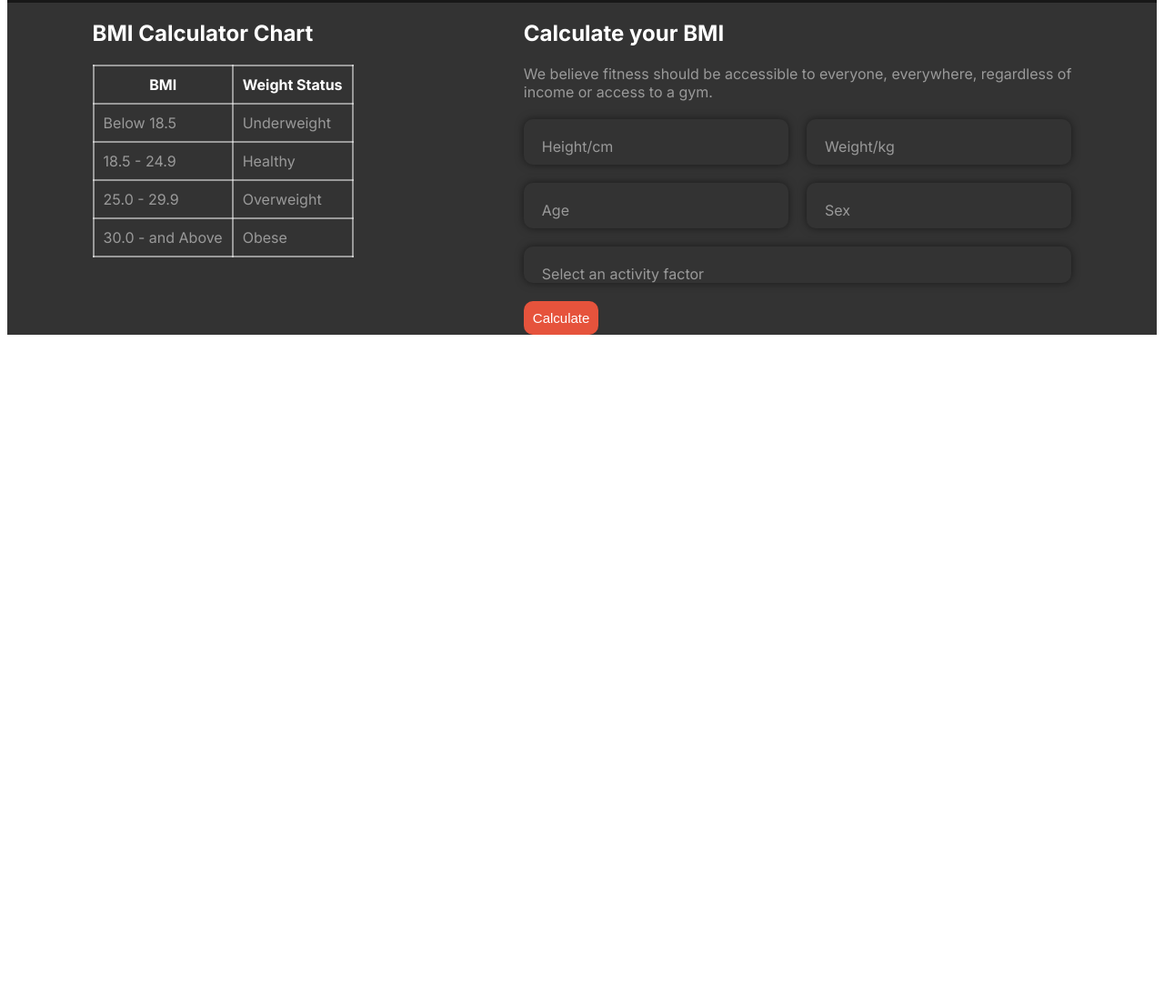
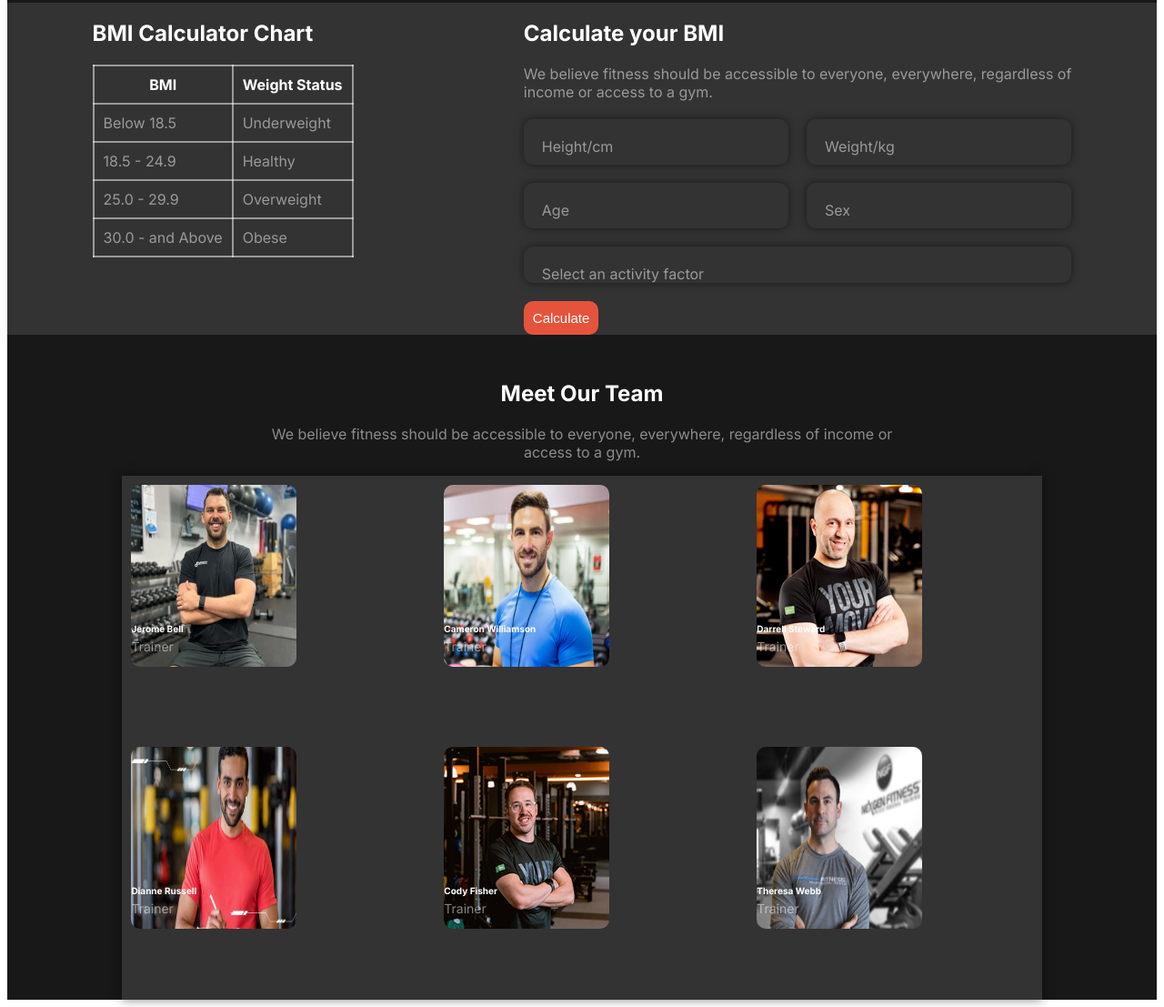
Before and after one commit to sharmin112195/assignment-two, a plain HTML site: page index.html in a window 1280 px wide. Shown: the part 2065-3172 px from the top of the page at 91% size. Before the commit the page ends 2441 px from the top, so only its background shows below. Drawn offline with Linux system fonts and the light colour scheme.

Commit message:
team member start

```diff
--- a/index.html
+++ b/index.html
@@ -218,6 +218,47 @@
                      </div>
                 </div>
             </div>
+
+           <!-- Team Section Start  -->
+            <div>
+                <div class="team-heading">
+                    <h1 class="team-heading-1">Meet Our Team</h1>
+                    <p class="team-description">We believe fitness should be accessible to everyone, everywhere, regardless of income or<br> access to a gym.</p>
+                </div>
+                <div class="all-trainer">
+                    <div class="team-member">
+                        <img class="trainer-img" src="images/trainer1.png" alt="">
+                        <h4 class="name">Jerome Bell</h4>
+                        <p class="trainer">Trainer</p>
+                    </div>
+                    <div class="team-member">
+                        <img class="trainer-img" src="images/trainer2.png" alt="">
+                        <h4 class="name">Cameron Williamson</h4>
+                        <p class="trainer">Trainer</p>
+                    </div>
+                    <div class="team-member">
+                        <img class="trainer-img" src="images/trainer3.png" alt="">
+                        <h4 class="name">Darrell Steward</h4>
+                        <p class="trainer">Trainer</p>
+                    </div>
+                    <div class="team-member">
+                        <img class="trainer-img" src="images/trainer4.png" alt="">
+                        <h4 class="name">Dianne Russell</h4>
+                        <p class="trainer">Trainer</p>
+                    </div>
+                    <div class="team-member">
+                        <img class="trainer-img" src="images/trainer5.png" alt="">
+                        <h4 class="name">Cody Fisher</h4>
+                        <p class="trainer">Trainer</p>
+                    </div>
+                    <div class="team-member">
+                        <img class="trainer-img" src="images/trainer6.png" alt="">
+                        <h4 class="name">Theresa Webb</h4>
+                        <p class="trainer">Trainer</p>
+                    </div>
+                </div>
+
+            </div>
          </section>
 
 
--- a/styles/style.css
+++ b/styles/style.css
@@ -530,3 +530,62 @@ margin-top: 20px;
   border: none;
   font-size: 15px;
 }
+
+/* Team Section Start */
+
+.team-heading{
+  text-align: center;
+  margin-top: 50px;
+}
+
+.team-heading-1{
+  color: #FFFFFF;
+}
+
+.team-description{
+  color: rgba(255, 255, 255, 0.5);
+}
+
+.all-trainer{
+   display: flex;
+   flex-wrap: wrap;
+  justify-content: space-between;
+  /* display: grid;
+  grid-template-columns: repeat(3, 1fr); */
+  background-color: #333333;
+  box-shadow: 0 0 10px rgba(0, 0, 0, 0.5);
+  margin-left: 10%;
+  margin-right: 10%;
+}
+.team-member{
+  /* text-align: center; */
+  width: 30%;
+  margin-bottom: 20px;
+  border-radius: 10px;
+  padding: 10px;
+  /* background-color: #333333;
+  box-shadow: 0 0 10px rgba(0, 0, 0, 0.5);
+   */
+}
+ .trainer-img{
+   width: 60%;
+  height: 200px;
+  border-radius: 10px;
+ /* margin-left: 45%; */
+
+}
+.name{
+  color: #FFFFFF;
+   position: relative;
+  top: -25%;
+  font-size: 10px;
+  margin: 10px 0 5px;
+
+}
+.trainer{
+  color: rgba(255, 255, 255, 0.5);
+  position: relative;
+  top: -25%;
+  font-size: 14px;
+  margin: 0;
+}
```
